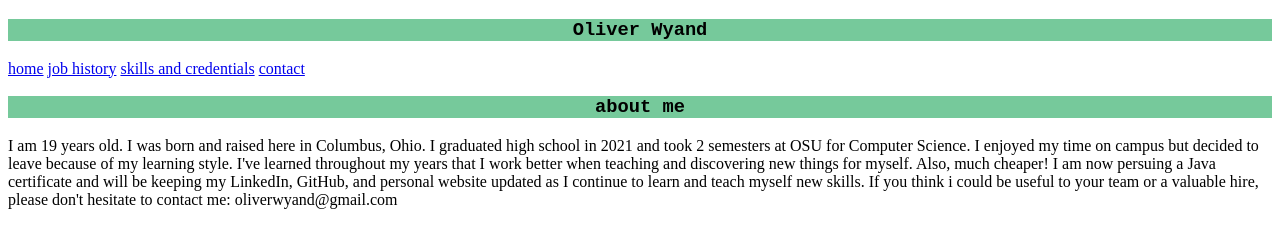
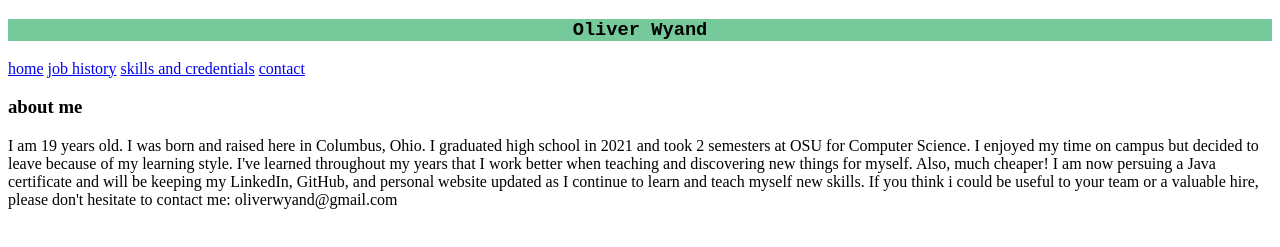
Before and after one commit to owyand/owyand.github.io, a plain HTML site: page index.html in a window 1280 px wide. Shown: the part 61-308 px from the top of the page. Drawn offline with Linux system fonts and the light colour scheme.

Commit message:
Update styles.css

```diff
--- a/styles.css
+++ b/styles.css
@@ -1,10 +1,5 @@
-h1 {
+.header {
   text-align: center;
   background-color: rgba(60, 179, 113, .7);
   font-family: "Courier New", sans-serif;
 }
-h3 {
-  text-align: center;
-  background-color: rgba(60, 179, 113, .7);
-  font-family: "Courier New", sans-serif;
-}
```
